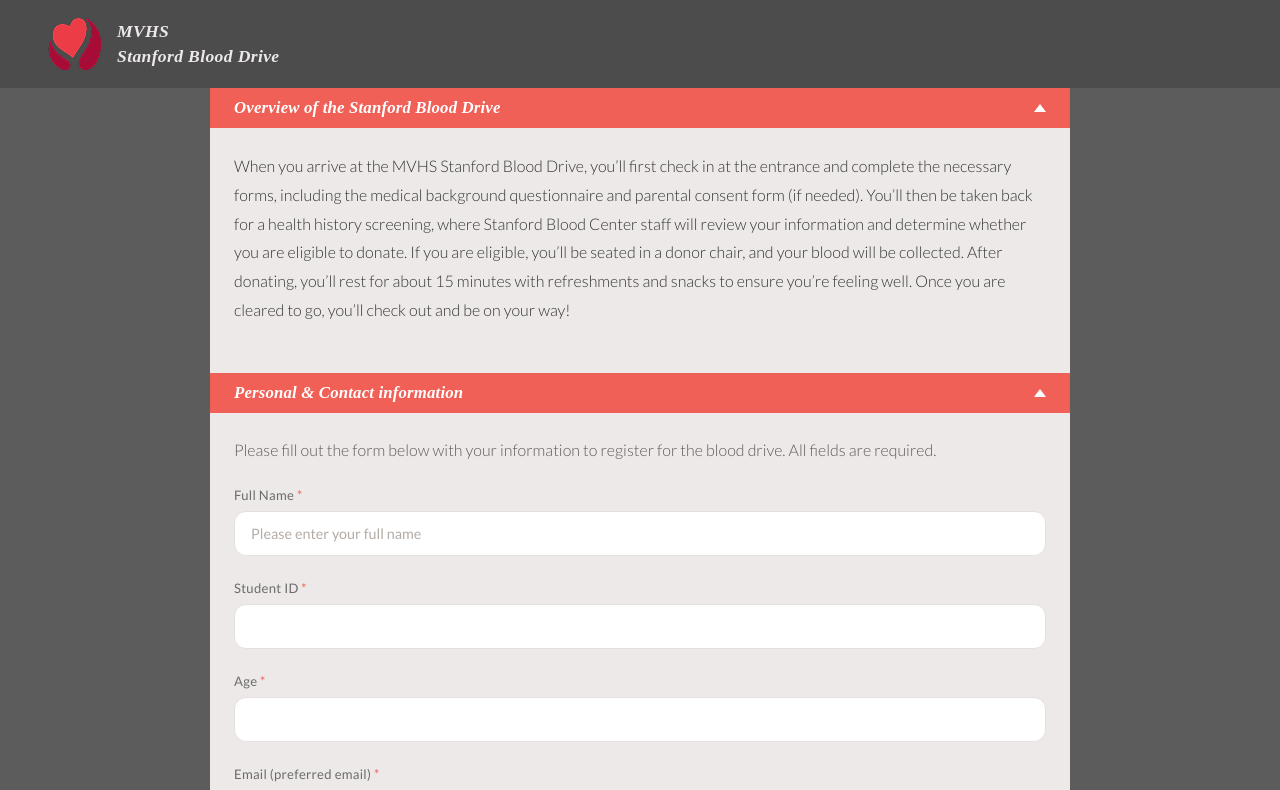
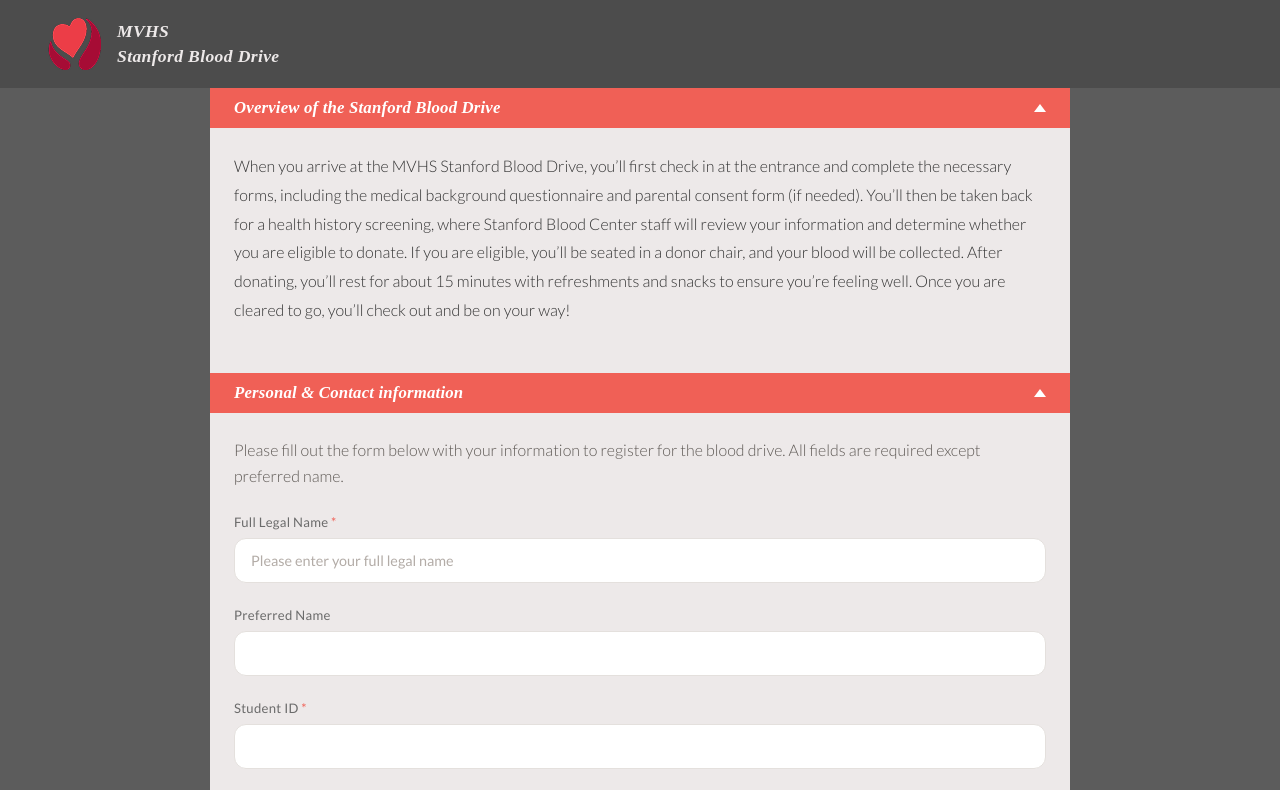
Before and after one commit to owen-huang12/mvhs-blood-drive, a React (Vite) app in the folder frontend/: page /signup/student in a window 1280 px wide. Shown: the top 790 px of the page. Built offline with nearby package versions, Linux system fonts and the light colour scheme; no server answers; a web font is replaced by a local one.

Commit message:
fix: parent consent age requirements

```diff
--- a/frontend/src/AdultSignUpForm.jsx
+++ b/frontend/src/AdultSignUpForm.jsx
@@ -11,12 +11,13 @@
  * Sign-up form for teachers and community members.
  *
  * Everything the student form asks for that only applies to school students —
- * student ID, age, grade, and the under-18 parent consent step — is left out.
+ * student ID, age, grade, and the 16-year-old parent consent step — is left out.
  * That leaves a name, an email, and the three time choices, so there is no
  * second screen to review: this form registers directly.
  */
 export default function AdultSignUpForm({ participantType }) {
     const [name, setName] = useState("");
+    const [preferredName, setPreferredName] = useState("");
     const [email, setEmail] = useState("");
     const [selectedSlots, setSelectedSlots] = useState([]);
     const [error, setError] = useState("");
@@ -41,6 +42,7 @@
         try {
             await signUpAdult({
                 full_name: name,
+                preferred_name: preferredName,
                 email_address: email,
                 participant_type: participantType,
                 first_choice,
@@ -93,20 +95,30 @@
                         <p className="form-prompt">
                             Please fill out the form below with your information
                             to register for the blood drive. All fields are
-                            required.
+                            required except preferred name.
                         </p>
 
                         <div className="form-field">
                             <label htmlFor="name">
-                                Full Name <span className="required">*</span>
+                                Full Legal Name <span className="required">*</span>
                             </label>
                             <input
                                 id="name"
                                 value={name}
                                 onChange={(e) => setName(e.target.value)}
-                                placeholder="Please enter your full name"
+                                placeholder="Please enter your full legal name"
                                 maxLength={50}
                                 required
+                            />
+                        </div>
+
+                        <div className="form-field">
+                            <label htmlFor="preferredName">Preferred Name</label>
+                            <input
+                                id="preferredName"
+                                value={preferredName}
+                                onChange={(e) => setPreferredName(e.target.value)}
+                                maxLength={50}
                             />
                         </div>
 
--- a/frontend/src/CompletedStudentForm.jsx
+++ b/frontend/src/CompletedStudentForm.jsx
@@ -7,7 +7,7 @@
  * Donors under this age have to bring a signed parent consent form.
  * Mirrored by CONSENT_REQUIRED_UNDER_AGE in backend/main.py.
  */
-const CONSENT_REQUIRED_UNDER = 18;
+const CONSENT_REQUIRED_UNDER = 17;
 
 // Stanford Blood Center's form, served from frontend/public/.
 const CONSENT_FORMS = [
@@ -71,7 +71,7 @@
  * Final step of the student sign-up: review, agree, confirm.
  *
  * The form page navigates here without saving anything — the POST happens on
- * Confirm below, so an under-18 donor has acknowledged the parent consent form
+ * Confirm below, so a 16-year-old donor has acknowledged the parent consent form
  * before a record exists.
  */
 export default function CompletedStudentForm() {
--- a/frontend/src/StudentPersonalInfo.jsx
+++ b/frontend/src/StudentPersonalInfo.jsx
@@ -8,18 +8,18 @@
 const GRADES = ["9th", "10th", "11th", "12th"];
 const MIN_AGE = 16;
 
-/** Labelled required text input — the shape every field on this form takes. */
-function Field({ id, label, value, onChange, ...inputProps }) {
+/** Labelled text input — the shape every field on this form takes. */
+function Field({ id, label, value, onChange, optional = false, ...inputProps }) {
     return (
         <div className="form-field">
             <label htmlFor={id}>
-                {label} <span className="required">*</span>
+                {label} {!optional && <span className="required">*</span>}
             </label>
             <input
                 id={id}
                 value={value}
                 onChange={(e) => onChange(e.target.value)}
-                required
+                required={!optional}
                 {...inputProps}
             />
         </div>
@@ -32,6 +32,7 @@
     const prior = useLocation().state?.signUp;
 
     const [name, setName] = useState(prior?.full_name ?? "");
+    const [preferredName, setPreferredName] = useState(prior?.preferred_name ?? "");
     const [studentId, setStudentId] = useState(prior?.student_id ?? "");
     const [age, setAge] = useState(prior?.age != null ? String(prior.age) : "");
     const [email, setEmail] = useState(prior?.email_address ?? "");
@@ -63,11 +64,12 @@
         const [first_choice, second_choice, third_choice] = selectedSlots;
 
         // Nothing is saved yet — the confirm screen posts this once they have
-        // confirmed, and (under 18) acknowledged the parent consent form.
+        // confirmed, and (if 16) acknowledged the parent consent form.
         navigate("/completed", {
             state: {
                 signUp: {
                     full_name: name,
+                    preferred_name: preferredName,
                     student_id: studentId,
                     age: Number(age),
                     email_address: email,
@@ -90,16 +92,24 @@
                         <p className="form-prompt">
                             Please fill out the form below with your information
                             to register for the blood drive. All fields are
-                            required.
+                            required except preferred name.
                         </p>
 
                         <Field
                             id="name"
-                            label="Full Name"
+                            label="Full Legal Name"
                             value={name}
                             onChange={setName}
-                            placeholder="Please enter your full name"
+                            placeholder="Please enter your full legal name"
                             maxLength={50}
+                        />
+                        <Field
+                            id="preferredName"
+                            label="Preferred Name"
+                            value={preferredName}
+                            onChange={setPreferredName}
+                            maxLength={50}
+                            optional
                         />
                         <Field
                             id="studentId"
--- a/frontend/src/styles/form.css
+++ b/frontend/src/styles/form.css
@@ -104,7 +104,7 @@
 .password-toggle svg { display: block; width: 17px; height: 17px; }
 
 
-/* ── Parent consent (confirmation page, under-18 donors) ───────────── */
+/* ── Parent consent (confirmation page, 16-year-old donors) ──────── */
 
 .consent-block {
   display: flex;
```
Also changed, not shown: 2 other files (tests, documents, lock files or other folders).
